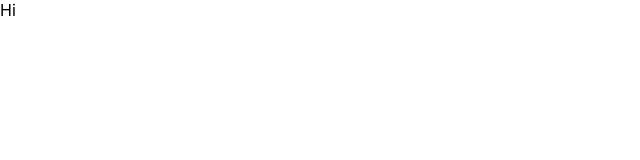
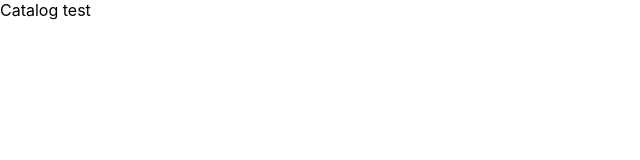
Before and after one commit to Topmewan/technical-task, a React (Create React App) app in the folder frontend/: page / in a window 1280 px wide. Shown: the top 160 px of the page, without its empty margins (0-640 px from the left). Built offline with nearby package versions, Linux system fonts and the light colour scheme.

Commit message:
create router to start page

```diff
--- a/frontend/package.json
+++ b/frontend/package.json
@@ -3,11 +3,16 @@
   "version": "0.1.0",
   "private": true,
   "dependencies": {
+    "@material-ui/core": "^4.12.3",
+    "@material-ui/icons": "^4.11.2",
+    "@material-ui/lab": "^4.0.0-alpha.60",
     "@testing-library/jest-dom": "^5.14.1",
     "@testing-library/react": "^11.2.7",
     "@testing-library/user-event": "^12.8.3",
+    "axios": "^0.22.0",
     "react": "^17.0.2",
     "react-dom": "^17.0.2",
+    "react-router-dom": "^5.3.0",
     "react-scripts": "4.0.3",
     "web-vitals": "^1.1.2"
   },
--- a/frontend/src/App.js
+++ b/frontend/src/App.js
@@ -1,9 +1,20 @@
+import {BrowserRouter as Router, Switch, Route} from "react-router-dom";
+
+//Components
+import ProductsPage from "./pages/ProductsPage";
 
 function App() {
   return (
-    <div>
-      Hi
-    </div>
+    <>
+        <Router>
+            <Switch>
+                <Route exact path='/' component={ProductsPage}/>
+                <Route/>
+
+            </Switch>
+        </Router>
+
+    </>
   );
 }
 
--- /dev/null
+++ b/frontend/src/pages/ProductsPage.js
@@ -0,0 +1,11 @@
+
+function ProductsPage() {
+    return (
+        <>
+           Catalog test
+
+        </>
+    );
+}
+
+export default ProductsPage;
```
Also changed, not shown: 1 other file (tests, documents, lock files or other folders).
